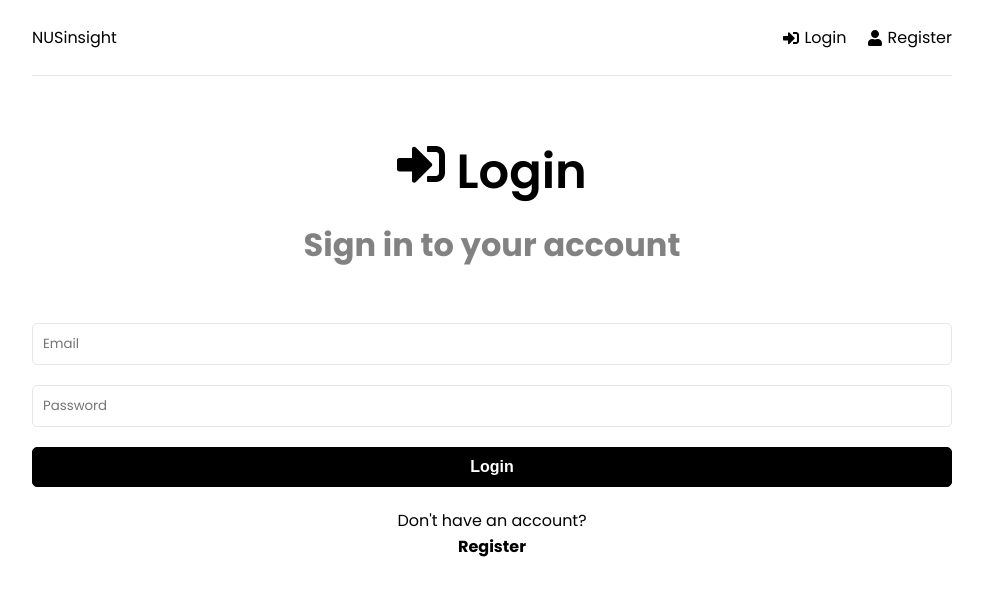
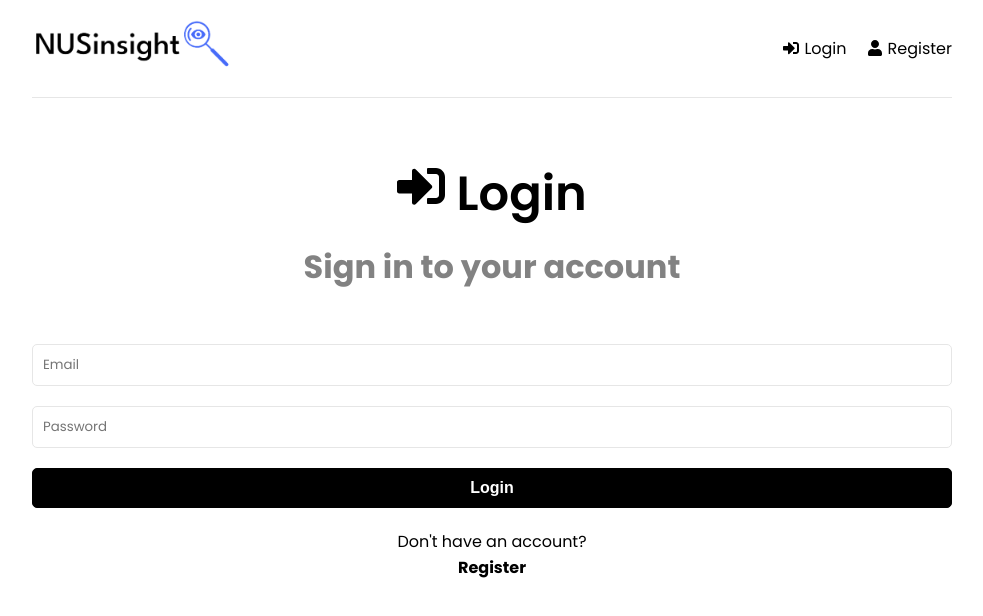
Before and after one commit to chloeoxe/NUSinsight, a React (Create React App) app in the folder frontend/: page /login in a window 1280 px wide. Shown: the top 616 px of the page, without its empty margins (148-1131 px from the left). Built offline with nearby package versions, Linux system fonts and the light colour scheme.

Commit message:
Added logo

```diff
--- a/frontend/src/components/Header.jsx
+++ b/frontend/src/components/Header.jsx
@@ -1,6 +1,6 @@
 import { FaSignInAlt, FaSignOutAlt, FaUser } from "react-icons/fa";
 import { Link, useNavigate } from "react-router-dom";
-//import logo from "../images/logo.png";
+import logo from "../images/logo.png";
 import { useSelector, useDispatch } from "react-redux";
 import { logout, reset } from "../features/auth/authSlice";
 
@@ -18,7 +18,9 @@ function Header() {
   return (
     <header className="header">
       <div className="logo">
-        <Link to="/">NUSinsight</Link>
+        <Link to="/">
+          <img src={logo} width="200" height="49.8" alt="App Logo" />
+        </Link>
       </div>
       <ul>
         {user ? (
```
Also changed, not shown: 1 other file (tests, documents, lock files or other folders).
